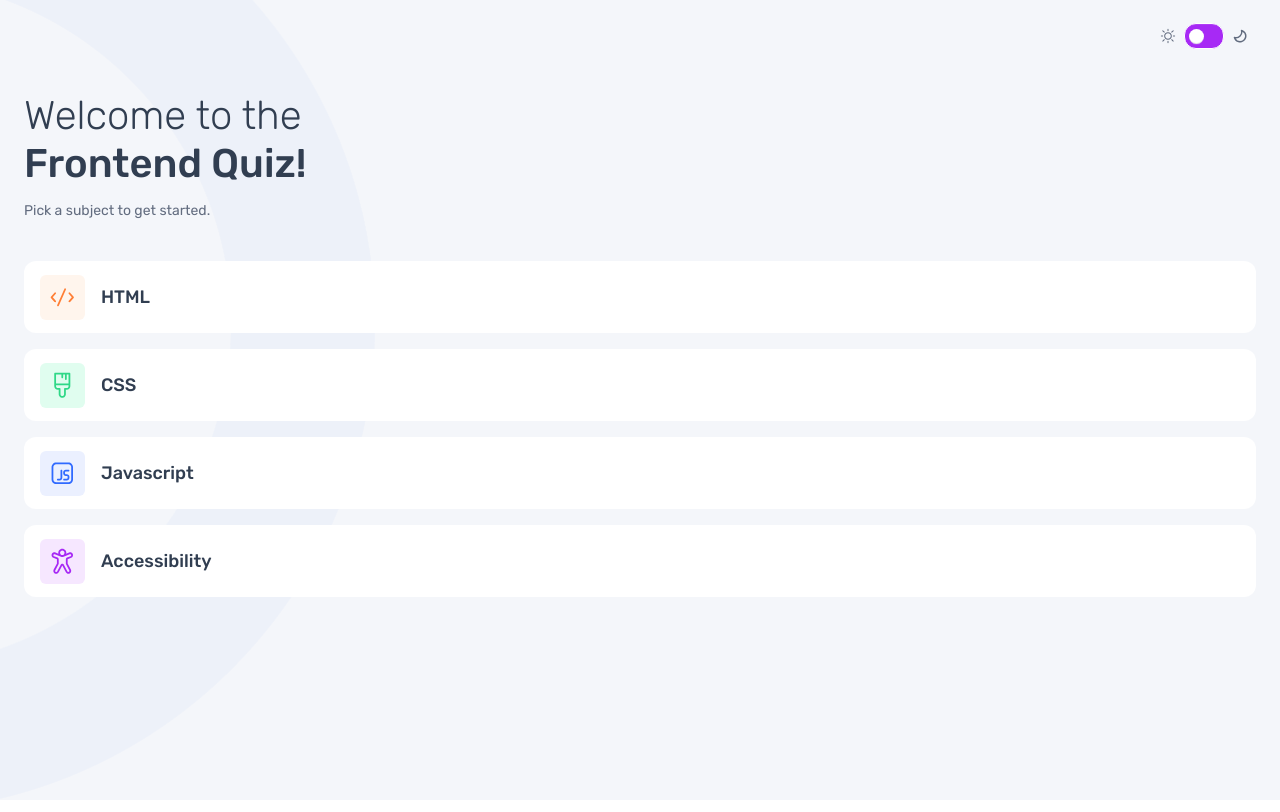
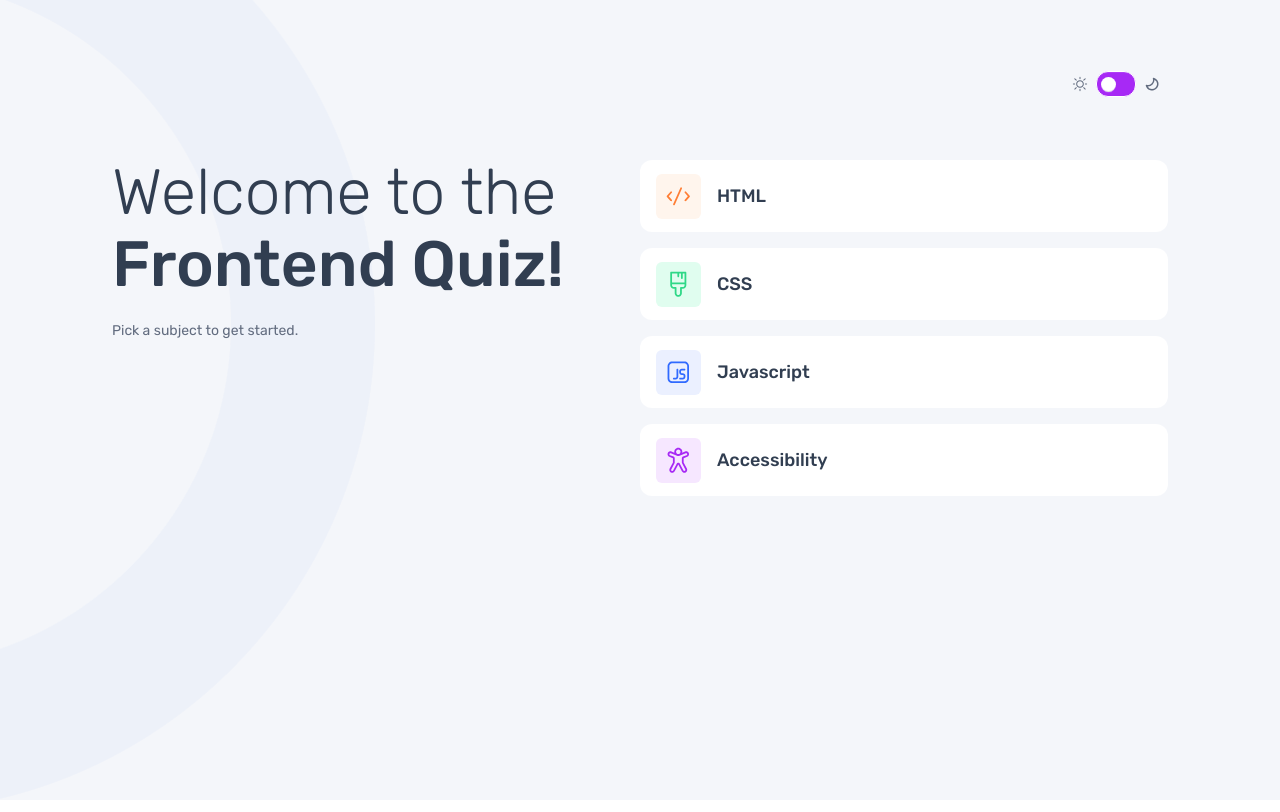
Before and after one commit to Praise25/Quiz-app-v2, a Next.js app: page / in a window 1280 px wide. Built offline with nearby package versions, Linux system fonts and the light colour scheme.

Commit message:
feat: implement responsiveness at common breakpoints

```diff
--- a/src/app/layout.tsx
+++ b/src/app/layout.tsx
@@ -17,7 +17,7 @@ export default function RootLayout({
 }>) {
   return (
     <html lang="en" className={`h-full antialiased`}>
-      <body className="min-h-full flex flex-col px-6 relative overflow-hidden">
+      <body className="min-h-full flex flex-col px-6 relative overflow-hidden md:px-28 lg:pt-12">
         <Image
           src={semiCircleImg}
           alt="Semi-circle decoration"
--- a/src/app/page.tsx
+++ b/src/app/page.tsx
@@ -17,23 +17,23 @@ const rubikItalic = Rubik({
 
 export default function Home() {
   return (
-    <main className="mt-8 relative z-100">
-      <header>
-        <h1 className={`${rubikLight.className} text-[2.5rem]/[100%]`}>
+    <main className="mt-8 relative z-100 lg:flex lg:mt-12 ">
+      <header className="lg:flex lg:flex-col lg:flex-1">
+        <h1 className={`${rubikLight.className} text-[2.5rem]/[100%] xl:text-[4rem]`}>
           Welcome to the{" "}
           <span
-            className={`${rubikMedium.className} block text-[2.5rem]/[100%] my-2`}
+            className={`${rubikMedium.className} block text-[2.5rem]/[100%] my-2 xl:text-[4rem]`}
           >
             Frontend Quiz!
           </span>
         </h1>
         <p
-          className={`${rubikItalic.className} text-sm/[150%] text-(--grey-500) mt-4`}
+          className={`${rubikItalic.className} text-sm/[150%] text-(--grey-500) mt-4 xl:text-xlx`}
         >
           Pick a subject to get started.
         </p>
       </header>
-      <ul className="mt-10 flex flex-col gap-4">
+      <ul className="mt-10 flex flex-col gap-4 lg:flex-1 lg:mt-0 ">
         {SUBJECTS.map((subject) => {
           const Icon = subject.icon;
           return (
```
